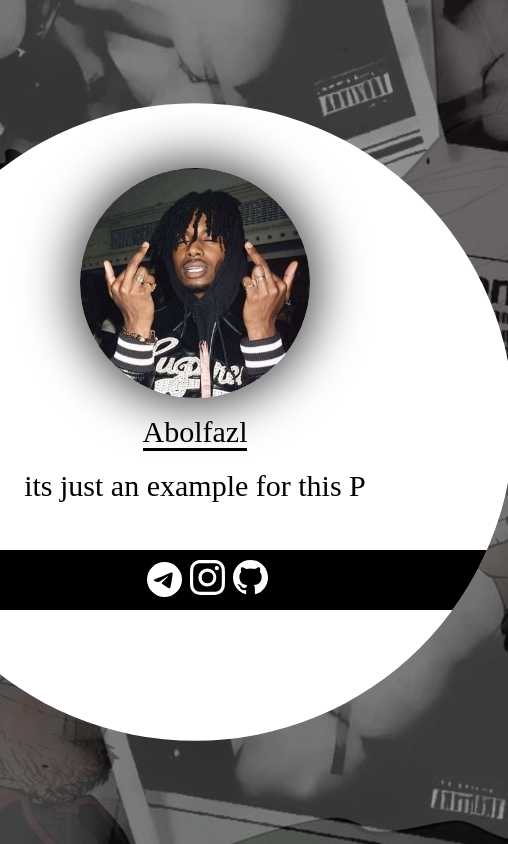
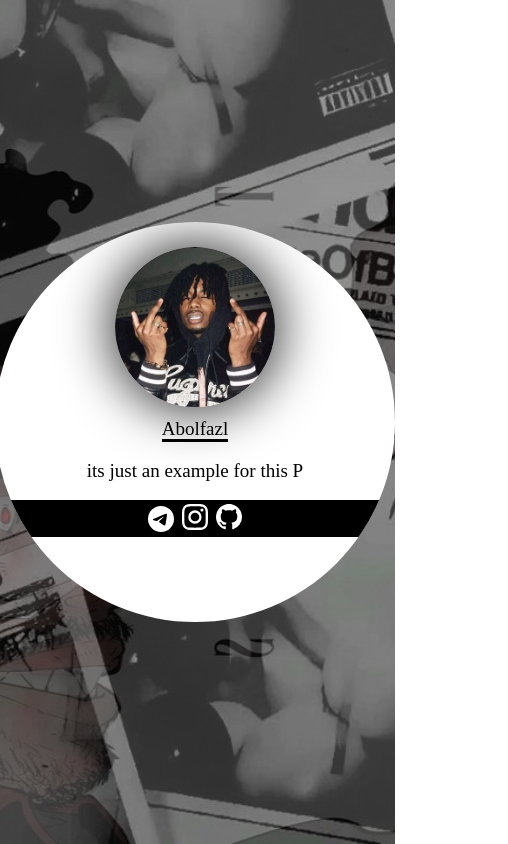
Before and after one commit to Abolfazlqhh/a-basic-website, a plain HTML site: page contact.html in a window 390 px wide. Shown: the whole page, 508 px wide, since content can reach past the window. Drawn offline with nearby package versions, Linux system fonts and the light colour scheme.

Commit message:
conenct contact file to p

```diff
--- a/contact.css
+++ b/contact.css
@@ -81,3 +81,30 @@ svg{
 a{
     color: #fff;
 }
+@media (max-width:700px) {
+    .base{
+        height: 400px;
+        width: 400px;
+    }
+    .prof{
+        top:15px;
+}
+.und{
+    top:16px;
+    font-size: 19px;
+}
+.und2{
+    height: 37px;
+    top:-22px;
+    width: 400px;
+    margin: 0;
+}
+img{
+    width: 160px;
+    height: 160px;
+}
+svg{
+    width: 26px;
+    height: 26px;
+}
+}
```
Also changed, not shown: index.html (+1 -1 lines).
